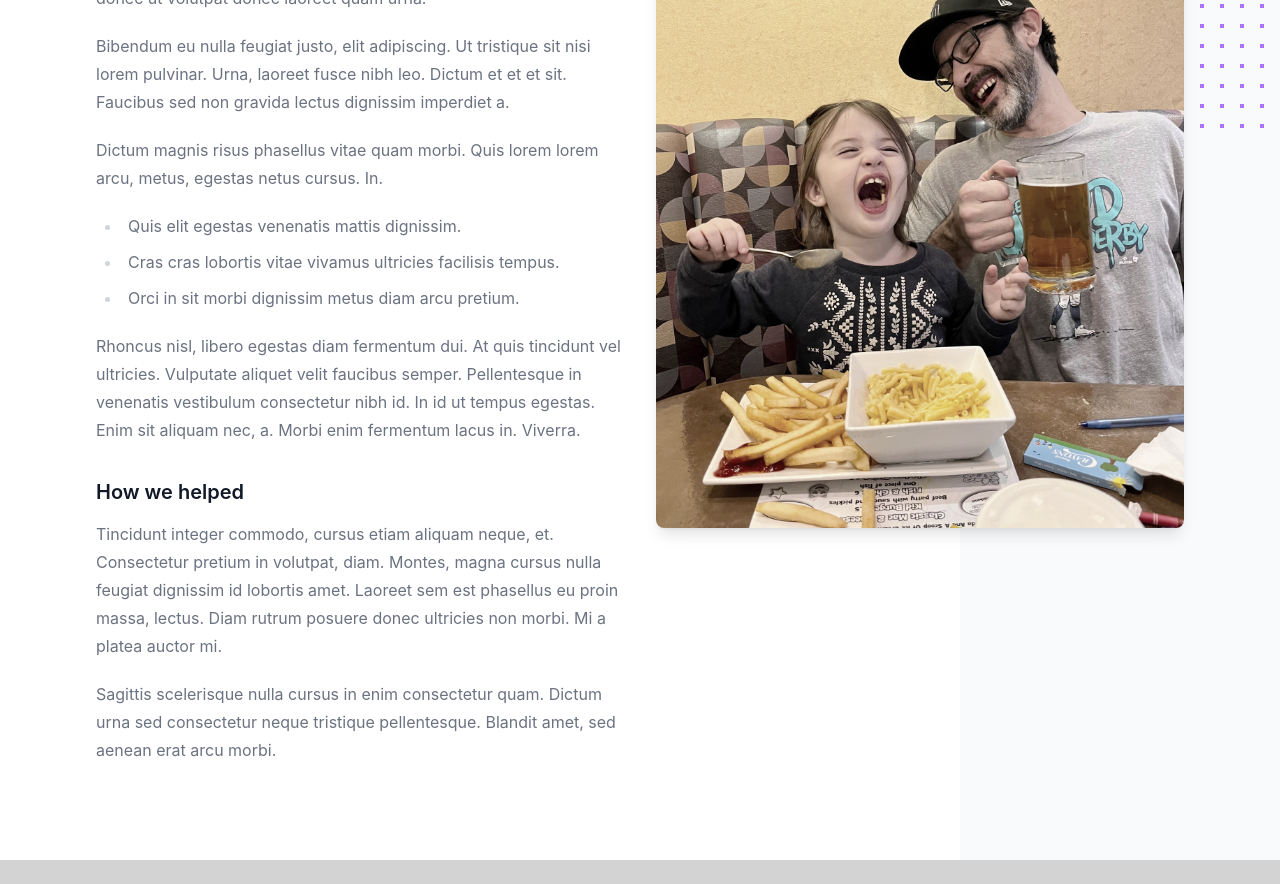
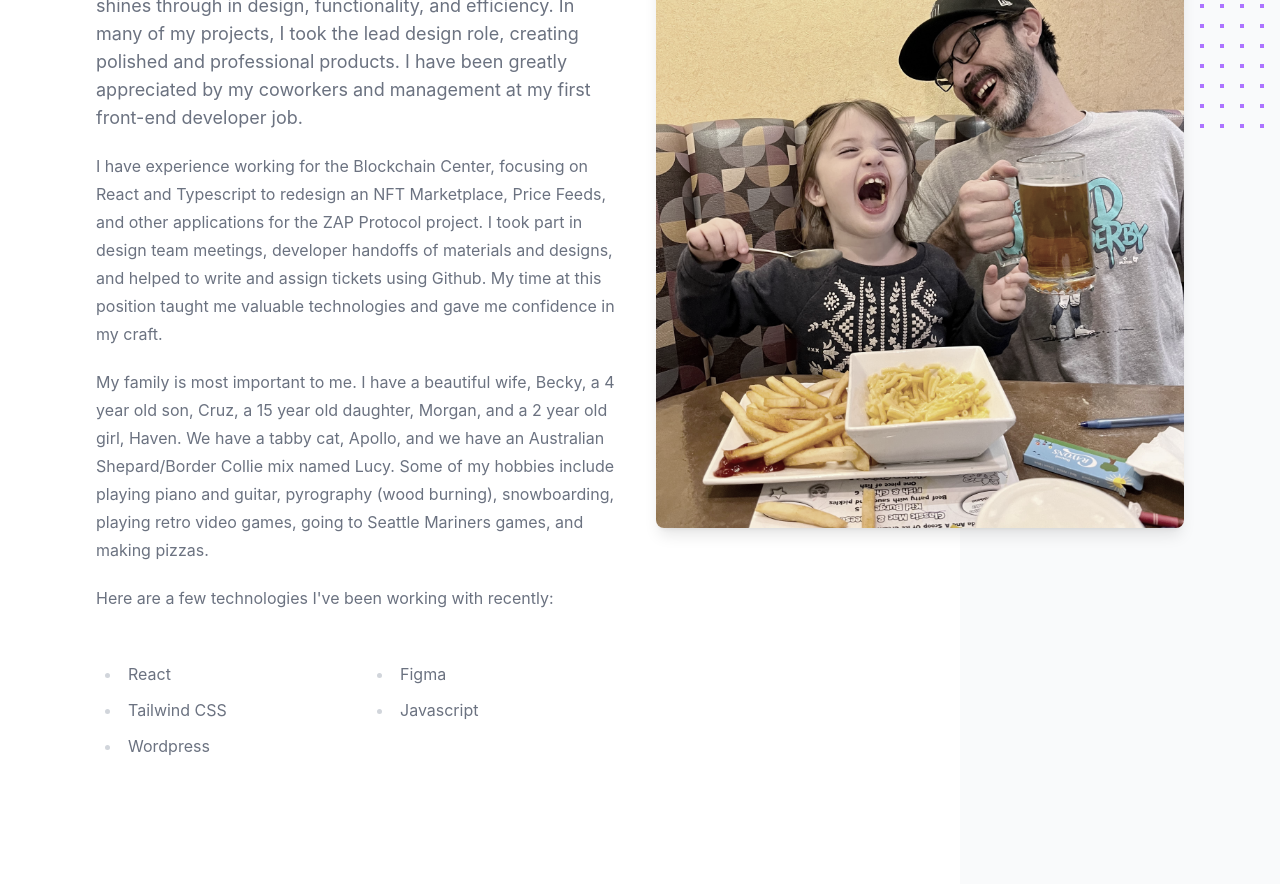
Before and after one commit to dobbe2/portfolio-2023, a React (Create React App) app: page / in a window 1280 px wide. Shown: the part 1000-1884 px from the top of the page. Before the commit the page ends 1860 px from the top, so only its background shows below. Built offline with nearby package versions, Linux system fonts and the light colour scheme.

Commit message:
updated about me, added some fun

```diff
--- a/src/App.js
+++ b/src/App.js
@@ -3,7 +3,7 @@ import './index.css';
 import Header from "./components/ui/Header.jsx";
 import Hero from "./components/ui/Hero.jsx";
 import About from "./components/ui/About.jsx";
-
+import EasterEgg from './components/ui/EasterEgg';
 
 function App() {
   return (
@@ -11,6 +11,8 @@ function App() {
       <Header />
       <Hero />
       <About />
+
+      <EasterEgg />
     </div>
   );
 }
--- a/src/components/ui/About.jsx
+++ b/src/components/ui/About.jsx
@@ -1,6 +1,6 @@
 import Me from "../../assets/images/me.jpg";
 
-export default function Example() {
+export default function About() {
   return (
     <div className="overflow-hidden bg-white">
       <div className="relative w-full py-16 px-6 md:px-24 md:p-24 ">
@@ -57,42 +57,30 @@ export default function Example() {
           <div className="mt-8 lg:mt-0">
             <div className="mx-auto text-base lg:max-w-none">
               <p className="text-lg text-gray-500">
-                Sagittis scelerisque nulla cursus in enim consectetur quam. Dictum urna sed consectetur neque tristique
-                pellentesque. Blandit amet, sed aenean erat arcu morbi.
+                My name is James Dobbe, and I am a junior front-end web developer with a background in creative arts and management. I have earned a certificate in full-stack development from the University of Washington. I have learned to create dynamic, repsonsive apps using HTML and CSS, as well as skills in Javascript and React. My passion shines through in design, functionality, and efficiency. In many of my projects, I took the lead design role, creating polished and professional products. I have been greatly appreciated by my coworkers and management at my first front-end developer job.
               </p>
             </div>
             <div className="prose prose-indigo mt-5 text-gray-500 lg:col-start-1 lg:row-start-1 lg:max-w-none">
               <p>
-                Sollicitudin tristique eros erat odio sed vitae, consequat turpis elementum. Lorem nibh vel, eget
-                pretium arcu vitae. Eros eu viverra donec ut volutpat donec laoreet quam urna.
+                I have experience working for the Blockchain Center, focusing on React and Typescript to redesign an NFT Marketplace, Price Feeds, and other applications for the ZAP Protocol project. I took part in design team meetings, developer handoffs of materials and designs, and helped to write and assign tickets using Github. My time at this position taught me valuable technologies and gave me confidence in my craft.
               </p>
               <p>
-                Bibendum eu nulla feugiat justo, elit adipiscing. Ut tristique sit nisi lorem pulvinar. Urna, laoreet
-                fusce nibh leo. Dictum et et et sit. Faucibus sed non gravida lectus dignissim imperdiet a.
+                My family is most important to me. I have a beautiful wife, Becky, a 4 year old son, Cruz, a 15 year old daughter, Morgan, and a 2 year old girl, Haven. We have a tabby cat, Apollo, and we have an Australian Shepard/Border Collie mix named Lucy. Some of my hobbies include playing piano and guitar, pyrography (wood burning), snowboarding, playing retro video games, going to Seattle Mariners games, and making pizzas.
               </p>
               <p>
-                Dictum magnis risus phasellus vitae quam morbi. Quis lorem lorem arcu, metus, egestas netus cursus. In.
+                Here are a few technologies I've been working with recently:
               </p>
-              <ul>
-                <li>Quis elit egestas venenatis mattis dignissim.</li>
-                <li>Cras cras lobortis vitae vivamus ultricies facilisis tempus.</li>
-                <li>Orci in sit morbi dignissim metus diam arcu pretium.</li>
-              </ul>
-              <p>
-                Rhoncus nisl, libero egestas diam fermentum dui. At quis tincidunt vel ultricies. Vulputate aliquet
-                velit faucibus semper. Pellentesque in venenatis vestibulum consectetur nibh id. In id ut tempus
-                egestas. Enim sit aliquam nec, a. Morbi enim fermentum lacus in. Viverra.
-              </p>
-              <h3>How we helped</h3>
-              <p>
-                Tincidunt integer commodo, cursus etiam aliquam neque, et. Consectetur pretium in volutpat, diam.
-                Montes, magna cursus nulla feugiat dignissim id lobortis amet. Laoreet sem est phasellus eu proin massa,
-                lectus. Diam rutrum posuere donec ultricies non morbi. Mi a platea auctor mi.
-              </p>
-              <p>
-                Sagittis scelerisque nulla cursus in enim consectetur quam. Dictum urna sed consectetur neque tristique
-                pellentesque. Blandit amet, sed aenean erat arcu morbi.
-              </p>
+              <div class="grid grid-cols-2 gap-4">
+                <ul>
+                    <li>React</li>
+                    <li>Tailwind CSS</li>
+                    <li>Wordpress</li>
+                </ul>
+                <ul>
+                    <li>Figma</li>
+                    <li>Javascript</li>
+                </ul>
+              </div>
             </div>
           </div>
         </div>
--- /dev/null
+++ b/src/components/ui/EasterEgg.jsx
@@ -0,0 +1,23 @@
+import React from "react";
+
+export default function EasterEgg() {
+    return(
+    <>
+    {/*
+    // *********************************************
+    // _   _              _   _                   _
+    // | | | | ___ _   _  | |_| |__   ___ _ __ ___| |
+    // | |_| |/ _ \ | | | | __| '_ \ / _ \ '__/ _ \ |
+    // |  _  |  __/ |_| | | |_| | | |  __/ | |  __/_|
+    // |_| |_|\___|\__, |  \__|_| |_|\___|_|  \___(_)
+    //             |___/
+    // Lookin' at the source code huh?
+    // Be sure to drop me a line! I'd love to chat,
+    // whether it's about code, design, video games,
+    // music, snowboarding, or anything in between.
+    // - James Dobbe
+    // **********************************************
+*/}
+  </>
+    )
+}
```
